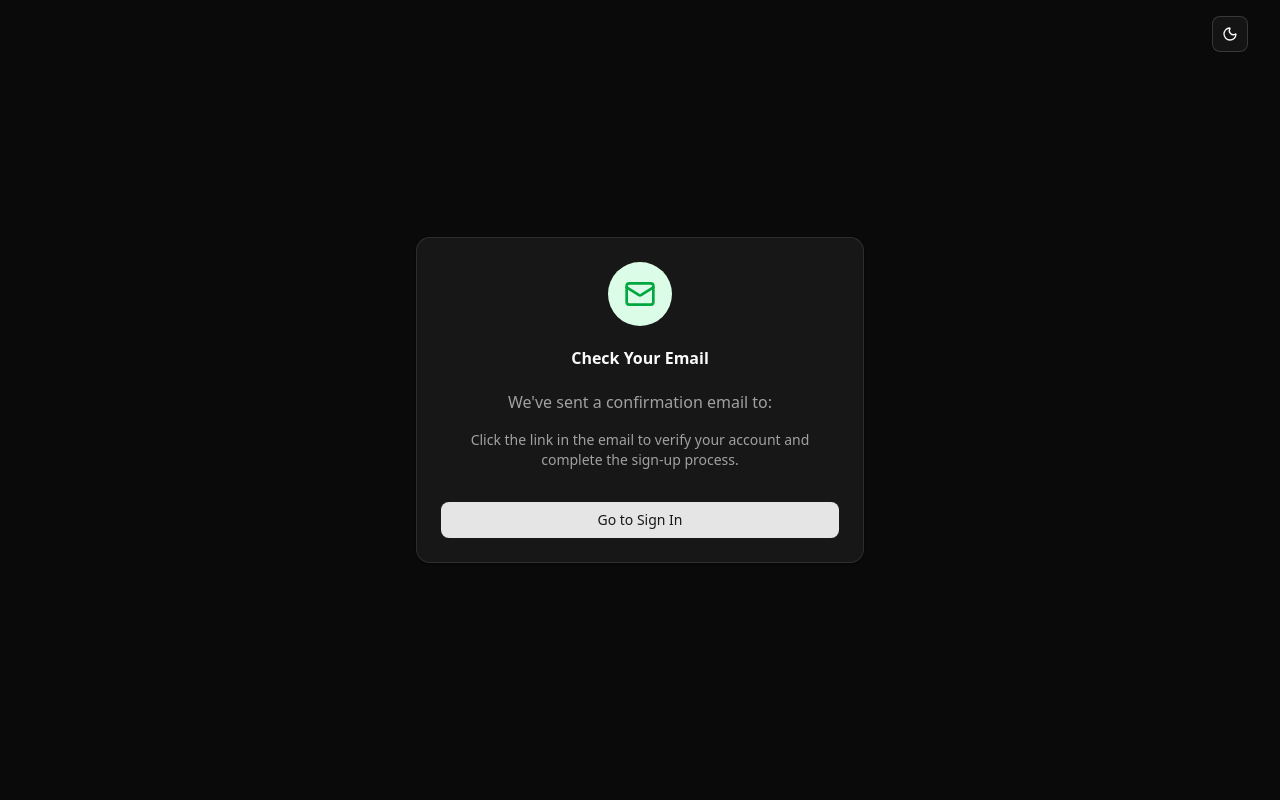
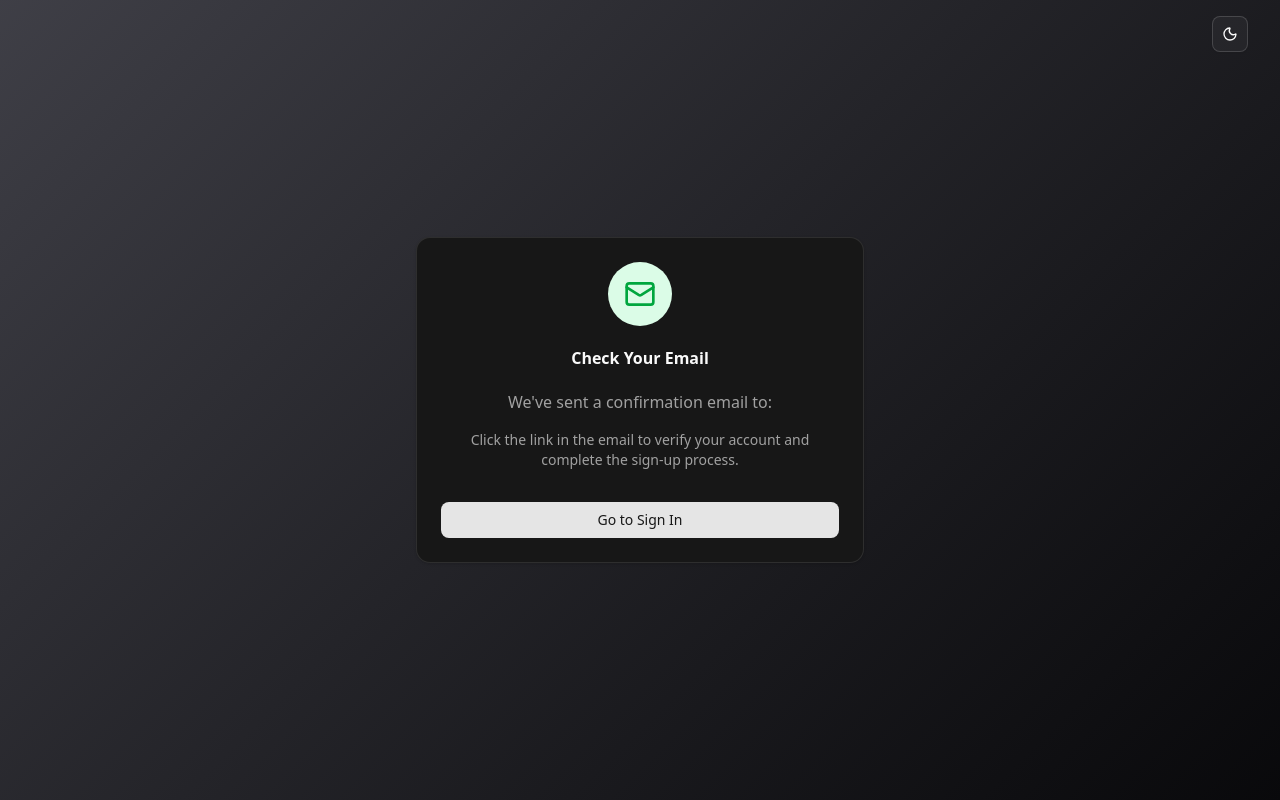
Before and after one commit to RawnakHasan/UNO-No-Mercy, a React (Vite) app: page /check-email in a window 1280 px wide. Built offline with nearby package versions, Linux system fonts and the light colour scheme; no server answers.

Commit message:
Gradient Background Set

```diff
--- a/src/App.tsx
+++ b/src/App.tsx
@@ -2,7 +2,7 @@ import { CreateRoomButton, JoinRoomButton } from "@/components/CustomButtons";
 
 const App = () => {
   return (
-    <div className="h-screen flex flex-col gap-8 items-center justify-center relative">
+    <div className="app-gradient h-screen flex flex-col gap-8 items-center justify-center relative">
       <h1 className="text-6xl font-semibold">UNO No Mercy</h1>
       <div className="flex gap-4">
         <CreateRoomButton />
--- a/src/index.css
+++ b/src/index.css
@@ -118,3 +118,7 @@
     @apply bg-background text-foreground;
   }
 }
+
+.app-gradient {
+  @apply bg-linear-135 dark:from-zinc-700 dark:to-zinc-950 from-zinc-300 to-zinc-400;
+}
--- a/src/pages/CheckEmail.tsx
+++ b/src/pages/CheckEmail.tsx
@@ -26,7 +26,7 @@ const CheckEmail = () => {
   }
 
   return (
-    <div className="flex min-h-screen items-center justify-center p-4 relative">
+    <div className="app-gradient flex min-h-screen items-center justify-center p-4 relative">
       <div className="absolute space-x-4 m-4 top-0 right-4">
         <ThemeToggle />
       </div>
--- a/src/pages/CreateRoom.tsx
+++ b/src/pages/CreateRoom.tsx
@@ -1,6 +1,6 @@
 const CreateRoom = () => {
   return (
-    <div className="h-screen flex">
+    <div className="app-gradient h-screen flex">
       <div className="m-auto l-auto">
         <h1 className="text-6xl font-semibold">Create A Room</h1>
       </div>
--- a/src/pages/Docs.tsx
+++ b/src/pages/Docs.tsx
@@ -1,6 +1,6 @@
 const Docs = () => {
   return (
-    <div className="h-screen flex">
+    <div className="app-gradient h-screen flex">
       <div className="m-auto l-auto">
         <h1 className="text-6xl font-semibold">Docs</h1>
       </div>
--- a/src/pages/JoinRoom.tsx
+++ b/src/pages/JoinRoom.tsx
@@ -1,6 +1,6 @@
 const JoinRoom = () => {
   return (
-    <div className="h-screen flex">
+    <div className="app-gradient h-screen flex">
       <div className="m-auto l-auto">
         <h1 className="text-6xl font-semibold">Join A Room</h1>
       </div>
--- a/src/pages/Lobby.tsx
+++ b/src/pages/Lobby.tsx
@@ -1,4 +1,8 @@
 const Lobby = () => {
-  return <div>Lobby</div>;
+  return (
+    <div className="app-gradient h-screen flex items-center justify-center">
+      Lobby
+    </div>
+  );
 };
 export default Lobby;
```
